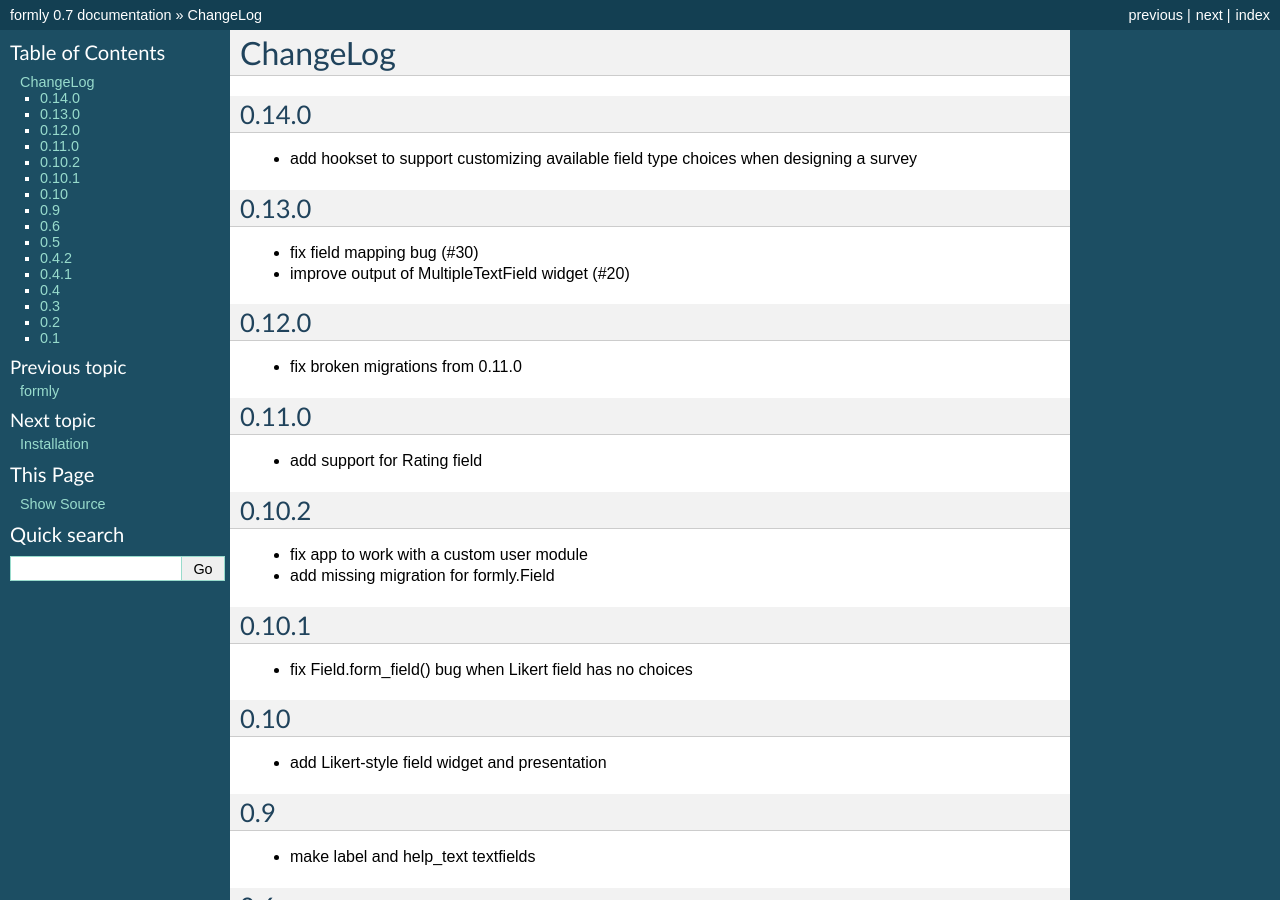
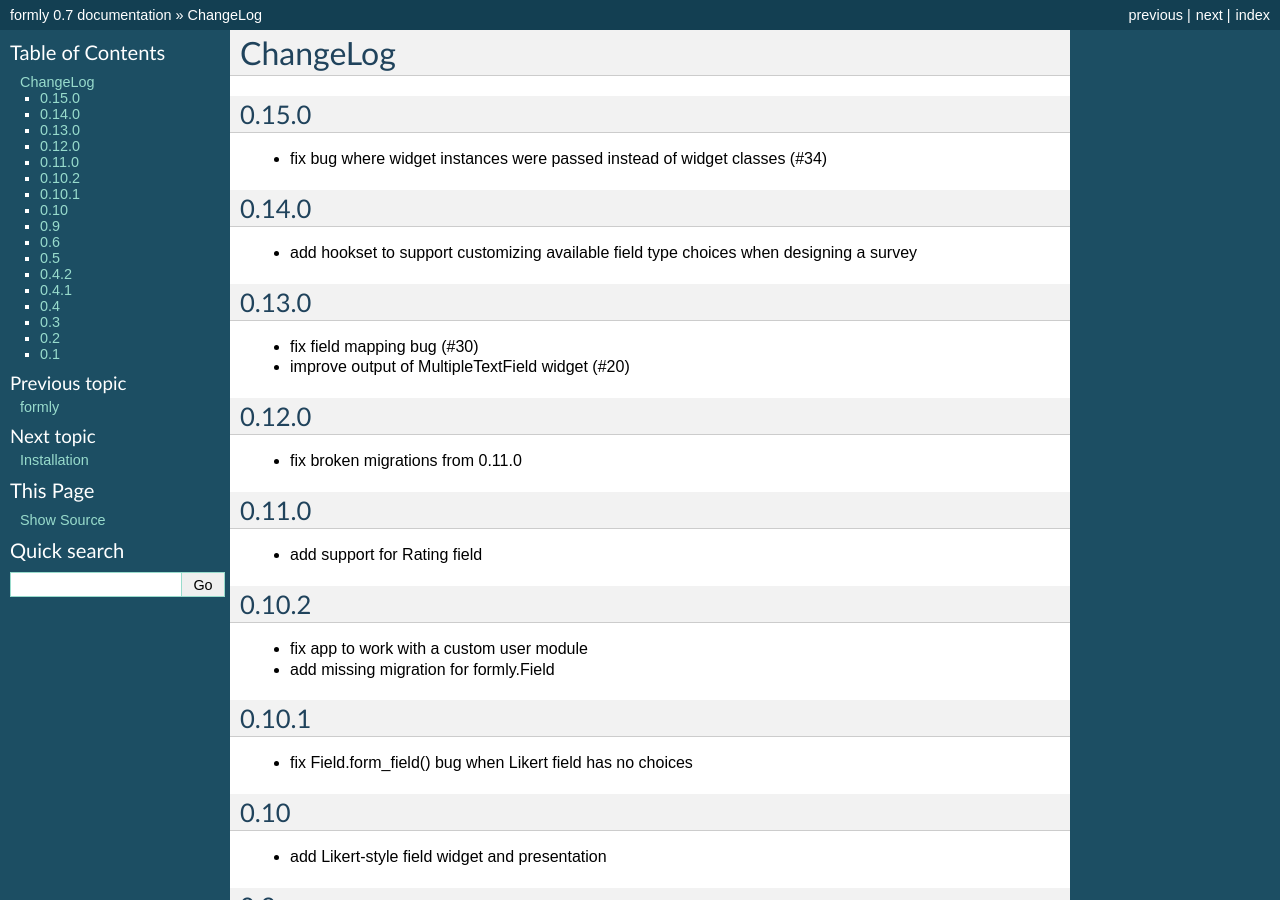
Before and after one commit to eldarion/formly, a Sphinx documentation site: the page built from docs/changelog.rst, in a window 1280 px wide and 900 px high. Built offline with Sphinx 7.4.7, drawn with Linux system fonts in a browser that asks for light colours.

Commit message:
update changelog for 0.15.0

```diff
--- a/docs/changelog.rst
+++ b/docs/changelog.rst
@@ -2,6 +2,10 @@
 
 ChangeLog
 =========
+
+0.15.0
+------
+- fix bug where widget instances were passed instead of widget classes (#34)
 
 0.14.0
 ------
--- a/setup.py
+++ b/setup.py
@@ -15,7 +15,7 @@ setup(
     description="a dynamic form generator",
     name="formly",
     long_description=read("README.rst"),
-    version="0.14.0",
+    version="0.15.0",
     url="https://github.com/eldarion/formly",
     license="BSD",
     packages=find_packages(),
```
